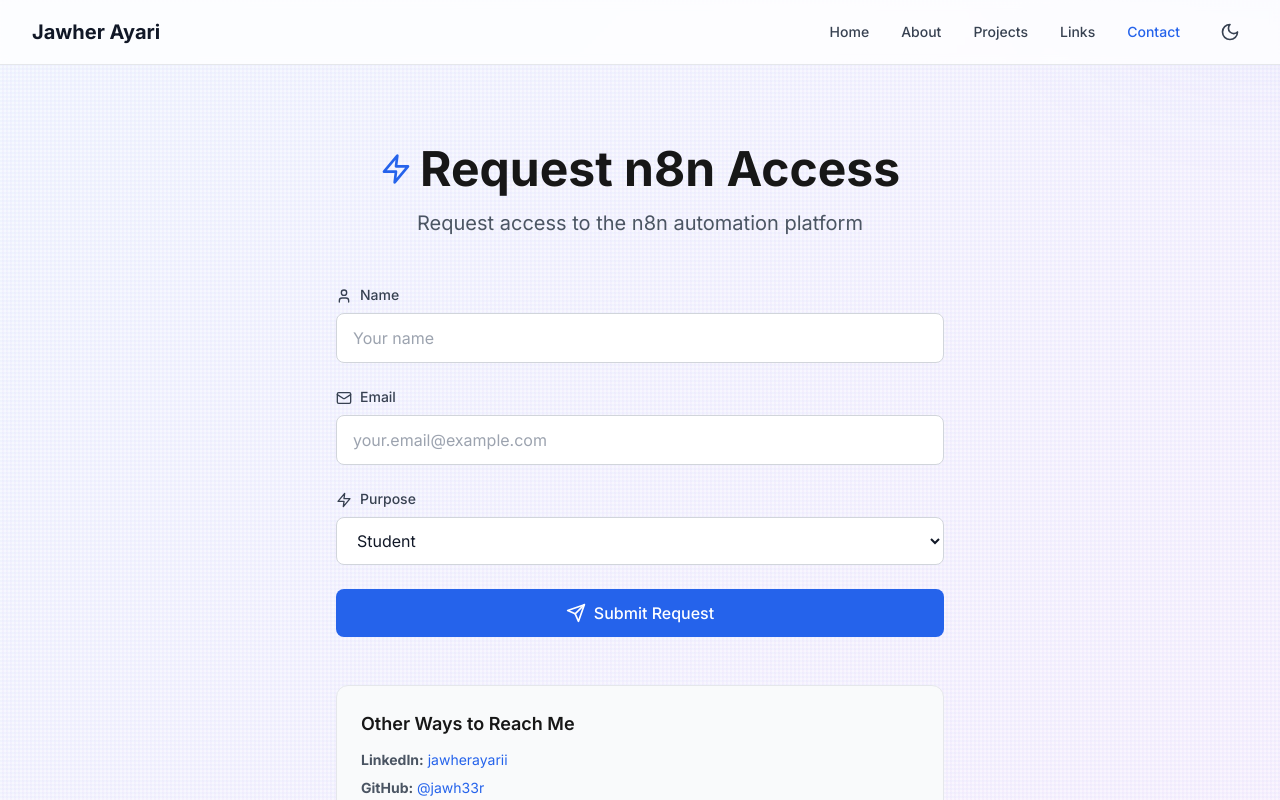
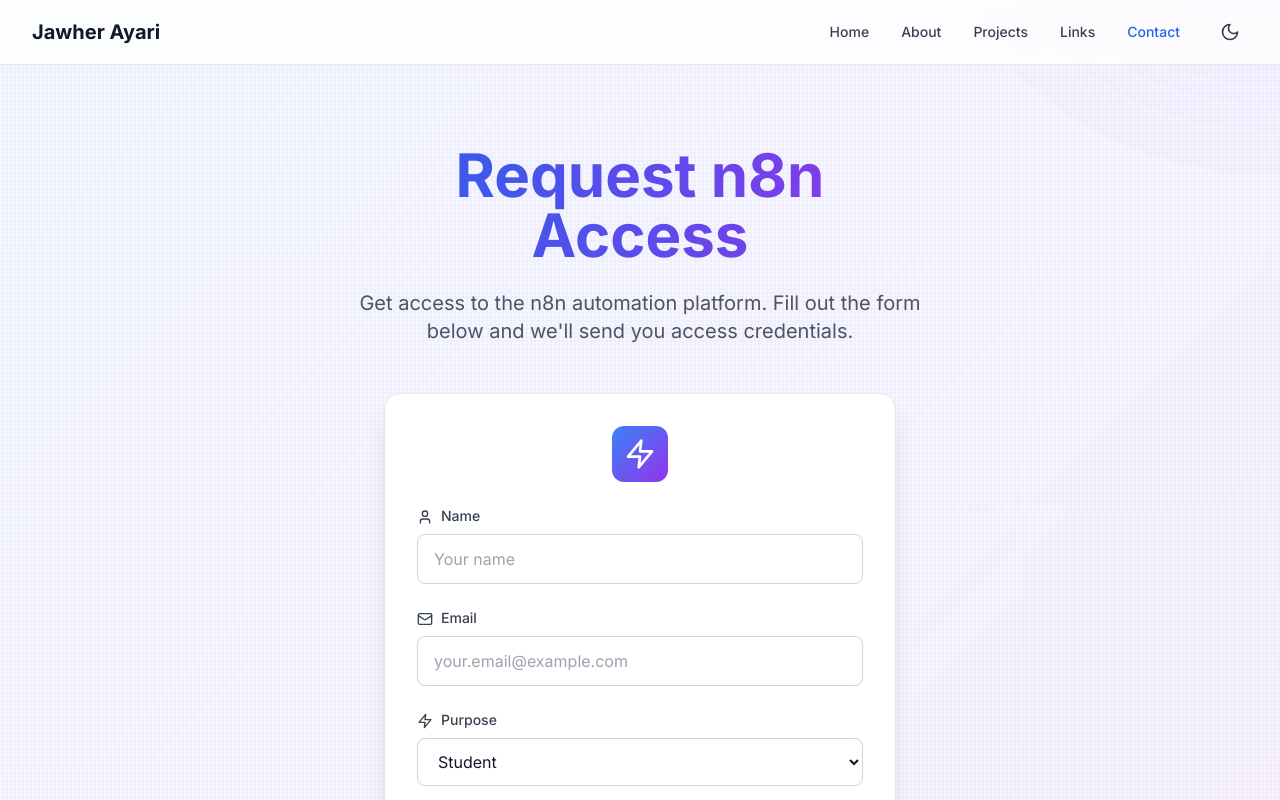
Before and after one commit to jawh33r/jawherayari.github.io, a Next.js app: page /contact in a window 1280 px wide. Shown: the top 800 px of the page. Built offline with nearby package versions, Linux system fonts and the light colour scheme.

Commit message:
Improve contact page design with better card layout and styling

```diff
--- a/app/contact/page.tsx
+++ b/app/contact/page.tsx
@@ -66,12 +66,11 @@ export default function Contact() {
           transition={{ duration: 0.5 }}
           className="text-center mb-8 sm:mb-12"
         >
-          <h1 className="text-3xl sm:text-4xl md:text-5xl font-bold mb-3 sm:mb-4 px-2 flex items-center justify-center gap-2">
-            <Zap className="text-blue-600 dark:text-blue-400" size={32} />
+          <h1 className="text-4xl sm:text-5xl md:text-6xl font-bold mb-4 sm:mb-6 px-2 bg-gradient-to-r from-blue-600 to-purple-600 bg-clip-text text-transparent">
             Request n8n Access
           </h1>
-          <p className="text-lg sm:text-xl text-gray-600 dark:text-gray-400 px-4">
-            Request access to the n8n automation platform
+          <p className="text-lg sm:text-xl text-gray-600 dark:text-gray-400 px-4 max-w-2xl mx-auto">
+            Get access to the n8n automation platform. Fill out the form below and we&apos;ll send you access credentials.
           </p>
         </motion.div>
 
@@ -79,8 +78,15 @@ export default function Contact() {
           initial={{ opacity: 0, y: 20 }}
           animate={{ opacity: 1, y: 0 }}
           transition={{ duration: 0.5, delay: 0.1 }}
+          className="max-w-lg mx-auto"
         >
-          <form onSubmit={handleSubmit} className="space-y-6">
+          <div className="bg-white dark:bg-gray-800 rounded-2xl shadow-xl border border-gray-200 dark:border-gray-700 p-6 sm:p-8">
+            <div className="flex items-center justify-center mb-6">
+              <div className="p-3 rounded-xl bg-gradient-to-br from-blue-500 to-purple-600">
+                <Zap className="text-white" size={32} />
+              </div>
+            </div>
+            <form onSubmit={handleSubmit} className="space-y-6">
             <div>
               <label htmlFor="name" className="block text-sm font-medium text-gray-700 dark:text-gray-300 mb-2">
                 <User className="inline mr-2" size={16} />
@@ -186,6 +192,7 @@ export default function Contact() {
               </motion.div>
             )}
           </form>
+          </div>
         </motion.div>
 
         <motion.div
```
